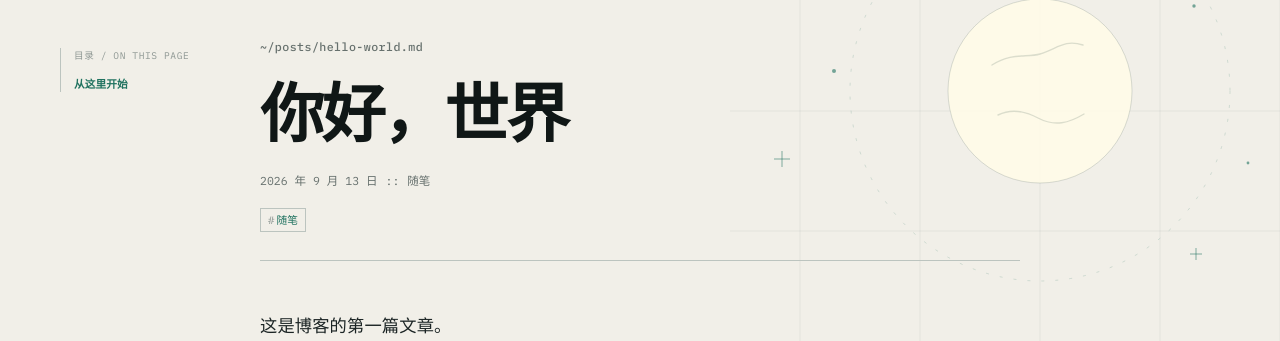
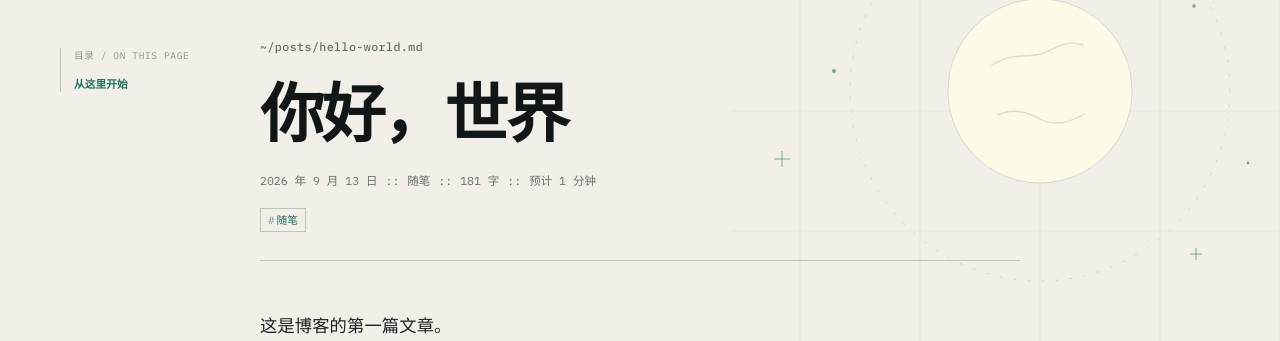
Before and after one commit to fengwuqingchen/fengwuqingchen.github.io, a Jekyll site: the page built from _posts/2026-09-13-hello-world.md, in a window 1280 px wide. Shown: the part 179-520 px from the top of the page. Built offline with Jekyll 4.4.1, drawn with Linux system fonts in a browser that asks for light colours.

Commit message:
feat: add automatic reading metadata

```diff
--- a/_layouts/post.html
+++ b/_layouts/post.html
@@ -1,6 +1,9 @@
 ---
 layout: default
 ---
+{% assign article_plaintext = content | strip_html | strip_newlines | replace: " ", "" | replace: "　", "" %}
+{% assign article_character_count = article_plaintext | size %}
+{% assign article_reading_minutes = article_character_count | plus: 399 | divided_by: 400 %}
 <div class="article-layout">
   <aside class="article-toc" data-article-toc hidden aria-label="文章目录" data-pagefind-ignore="all">
     <p class="article-toc-label">目录 / ON THIS PAGE</p>
@@ -17,6 +20,14 @@ layout: default
         {% if page.tags.size > 0 %}
           <span aria-hidden="true">::</span>
           <span>{{ page.tags | join: ' / ' }}</span>
+        {% endif %}
+        {% if article_character_count > 0 %}
+          <span class="post-reading-meta">
+            <span aria-hidden="true">::</span>
+            <span data-article-word-count>{{ article_character_count }} 字</span>
+            <span aria-hidden="true">::</span>
+            <span data-article-reading-time>预计 {{ article_reading_minutes }} 分钟</span>
+          </span>
         {% endif %}
         <span class="post-view-meta" data-page-views hidden>
           <span aria-hidden="true">::</span>
--- a/assets/css/style.css
+++ b/assets/css/style.css
@@ -574,6 +574,7 @@ kbd {
   white-space: nowrap;
 }
 
+.post-reading-meta { display: inline-flex; align-items: center; gap: 8px; color: var(--muted); font-family: var(--mono); }
 .post-view-meta { display: inline-flex; align-items: center; gap: 8px; }
 .post-views { color: var(--muted); font-family: var(--mono); }
 
```
Also changed, not shown: README.md.
